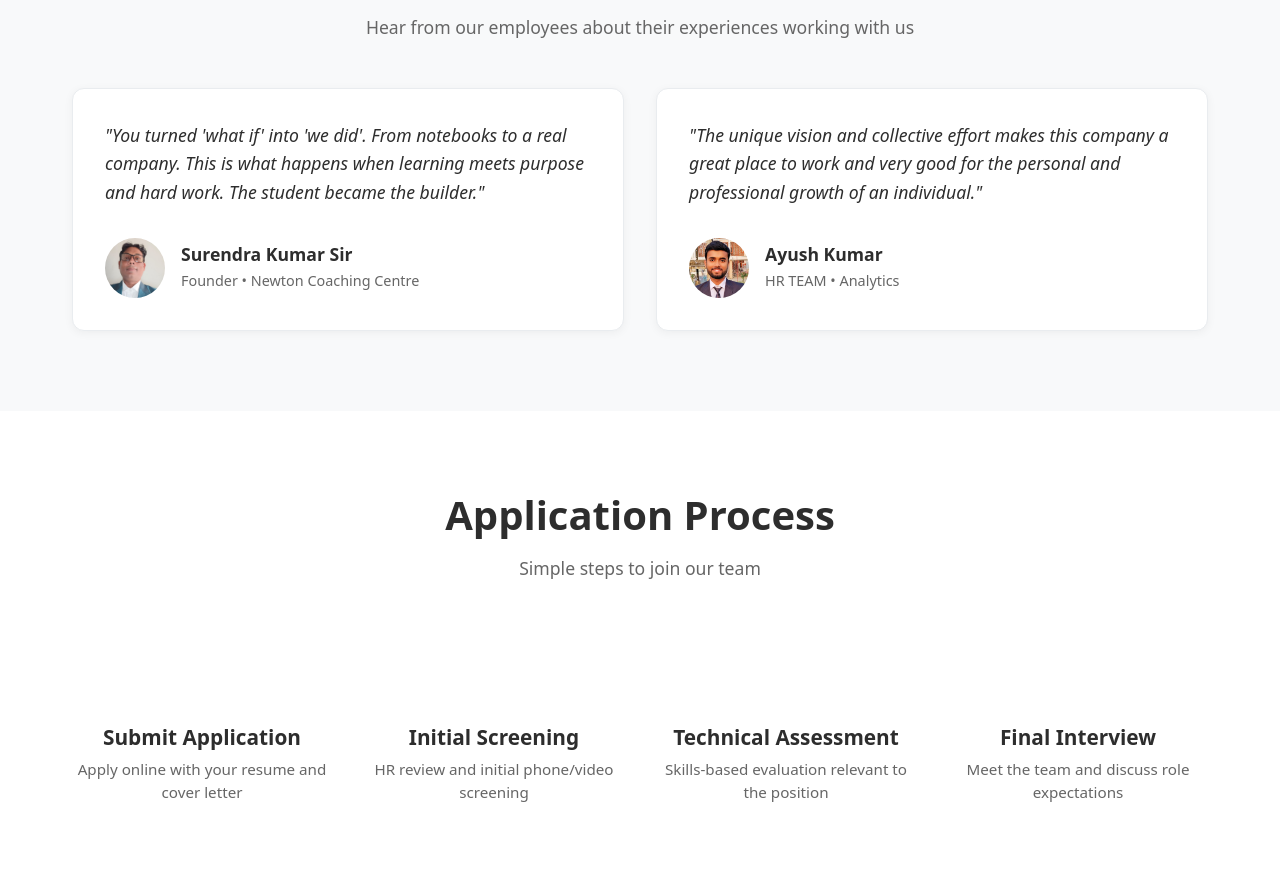
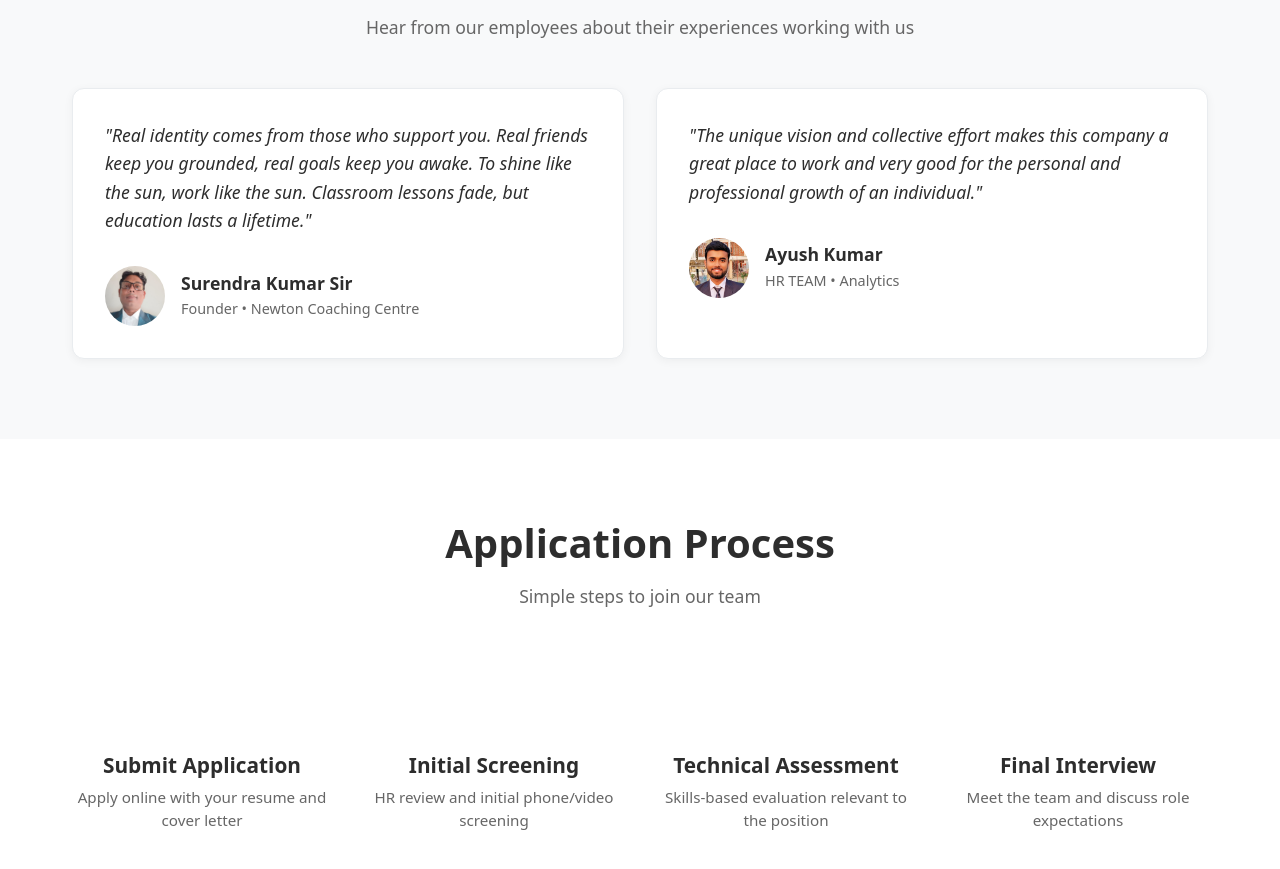
Before and after one commit to saniya-dogra/Zetawa, a React (Vite) app in the folder zetawa-main/: page /#/careers in a window 1280 px wide. Shown: the part 2440-3309 px from the top of the page. Built offline with nearby package versions, Linux system fonts and the light colour scheme.

Commit message:
Add changes in quote

```diff
--- a/zetawa-main/src/components/Careers.jsx
+++ b/zetawa-main/src/components/Careers.jsx
@@ -129,8 +129,8 @@ const Careers = () => {
     role: "Founder",
     department: "Newton Coaching Centre",
     quote:
-      "You turned 'what if' into 'we did'. From notebooks to a real company. This is what happens when learning meets purpose and hard work. The student became the builder.",
-    image: img1      // or img1 if you replaced the import
+      "Real identity comes from those who support you. Real friends keep you grounded, real goals keep you awake. To shine like the sun, work like the sun. Classroom lessons fade, but education lasts a lifetime."
+    , image: img1      // or img1 if you replaced the import
 },
     {
       name: "Ayush Kumar",
```
